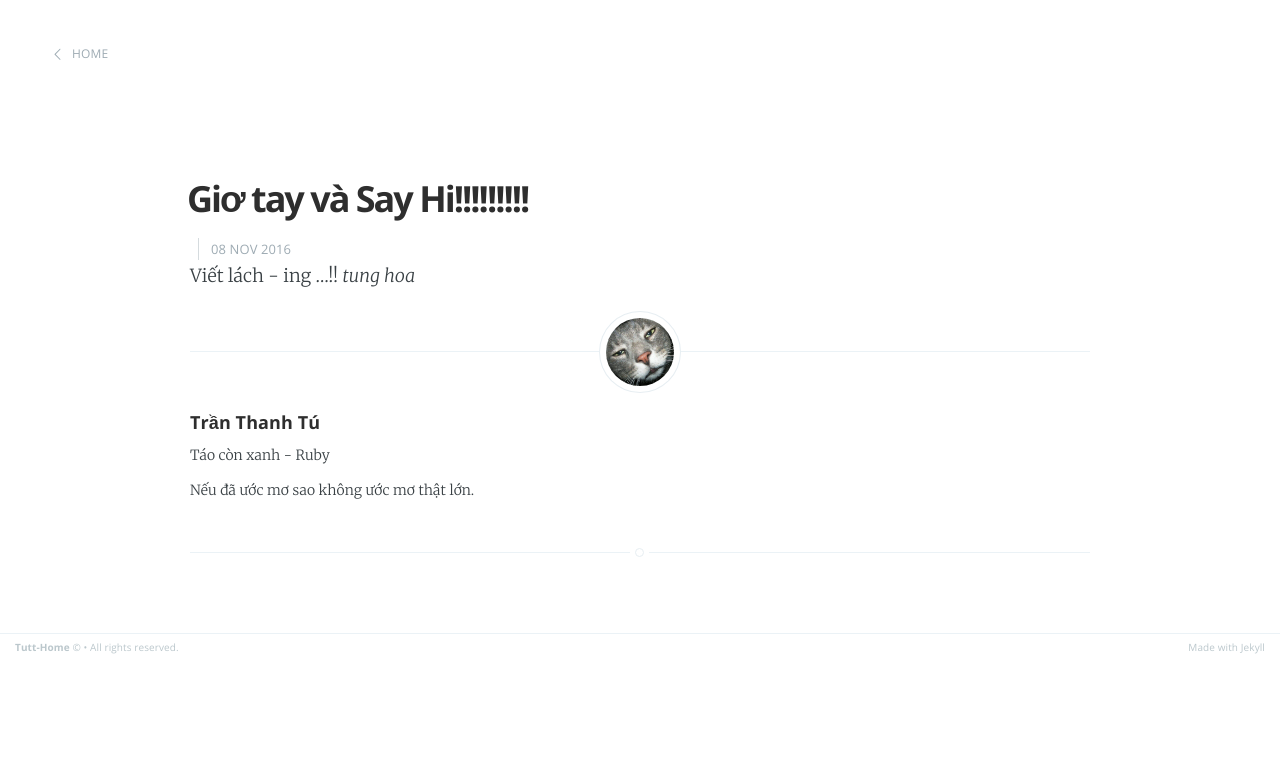
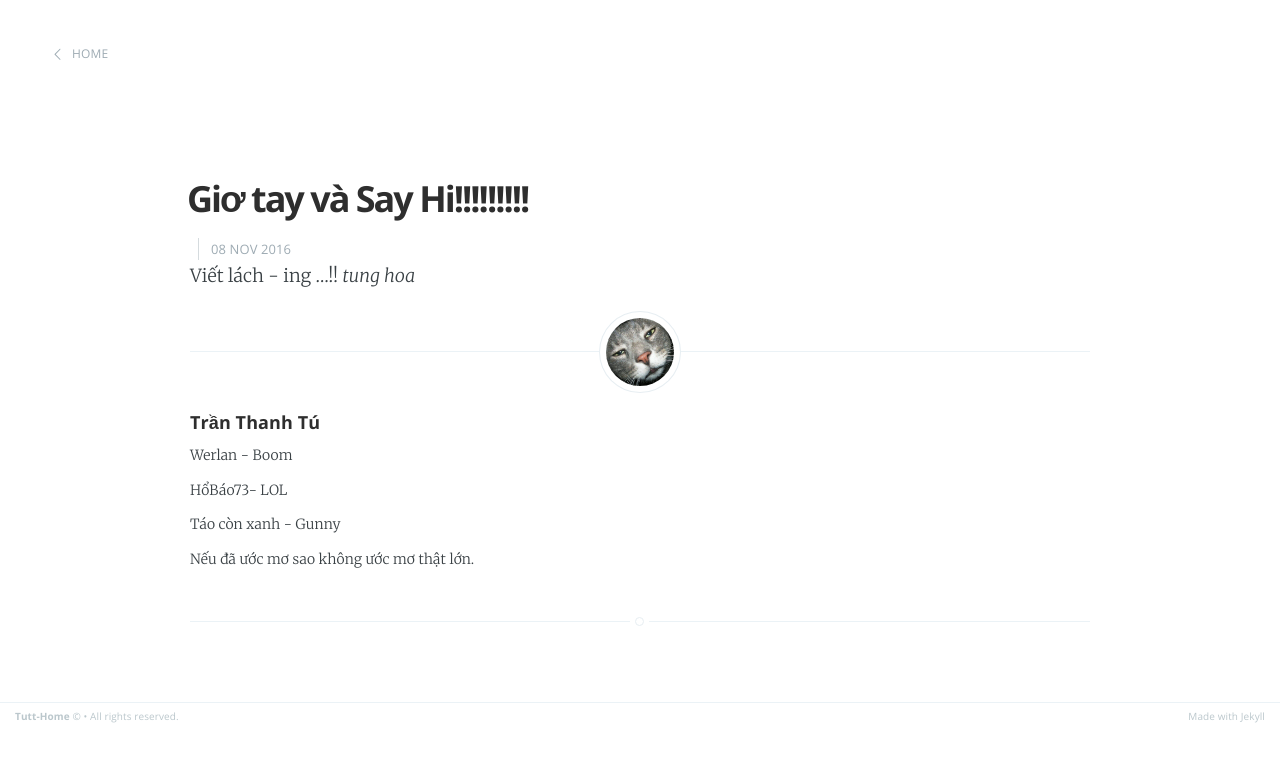
Before and after one commit to trnthanhtu/trnthanhtu.github.io, a Jekyll site: the page built from _posts/2016-11-08-Hello-world.markdown, in a window 1280 px wide. Shown: the top 762 px of the page. Built offline with Jekyll 4.4.1, drawn with Linux system fonts in a browser that asks for light colours.

Commit message:
Update post.html

```diff
--- a/_layouts/post.html
+++ b/_layouts/post.html
@@ -70,8 +70,15 @@ post_class: post-template
                     <!-- Author Name -->
                     <h4> {{ site.author }} </h4>
                     <!-- Author Bio -->
+
                     <p>
-                        Táo còn xanh - Ruby
+                        Werlan - Boom
+                    </p>
+                    <p>
+                        HổBáo73- LOL
+                    </p>
+                    <p>
+                        Táo còn xanh - Gunny
                     </p>
                     <p>
                         Nếu đã ước mơ sao không ước mơ thật lớn.
```
